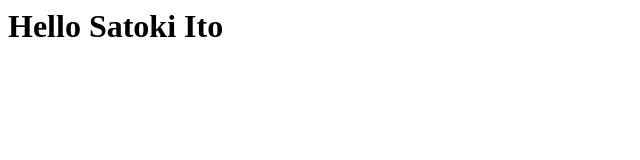
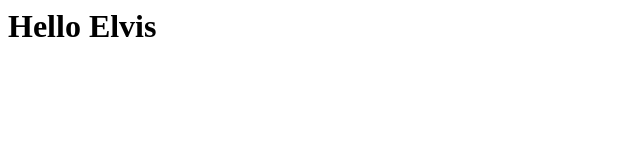
Before and after one commit to lokismelc/introduction, a plain HTML site: page index.html in a window 1280 px wide. Shown: the whole page, without its empty margins (0-640 px from the left). Drawn offline with Linux system fonts and the light colour scheme.

Commit message:
change name

```diff
--- a/index.html
+++ b/index.html
@@ -1 +1 @@
-<h1>Hello Satoki Ito</h1>
+<h1>Hello Elvis</h1>
```
